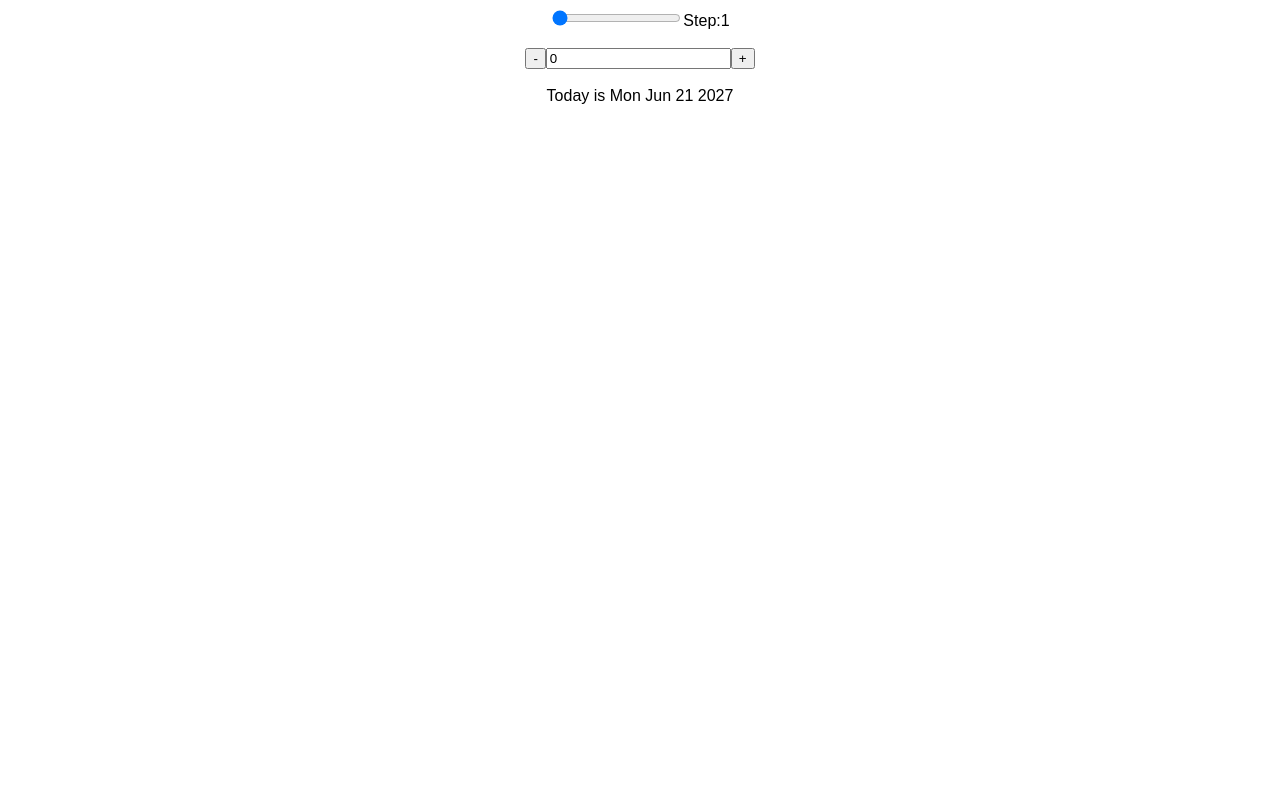
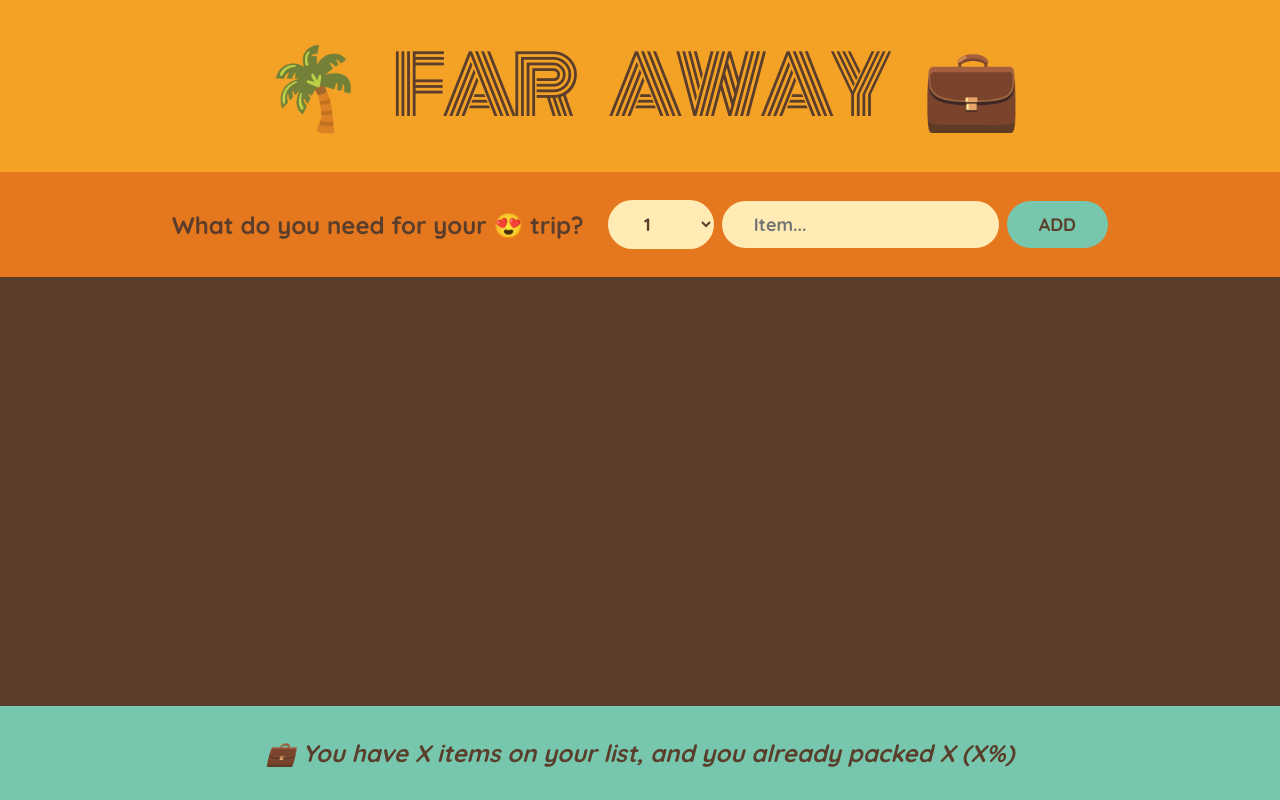
Before and after one commit to kiethohoai/travel-list, a React (Create React App) app: page / in a window 1280 px wide. Built offline with nearby package versions, Linux system fonts and the light colour scheme.

Commit message:
Thinking About State and Lifting State Up

```diff
--- a/src/App.js
+++ b/src/App.js
@@ -1,103 +1,111 @@
 import { useState } from "react";
-import FlashCards from "./FlashCards";
-import Counter from "./Counter";
+// import FlashCards from "./FlashCards";
+// import Counter from "./Counter";
 
 // #TRAVEL LIST
-// const initialItems = [
-//   { id: 1, description: "Passports", quantity: 2, packed: false },
-//   { id: 2, description: "Socks", quantity: 12, packed: true },
-//   { id: 3, description: "Chager", quantity: 1, packed: false },
-// ];
+const initialItems = [
+  { id: 1, description: "Passports", quantity: 2, packed: false },
+  { id: 2, description: "Socks", quantity: 12, packed: false },
+  { id: 3, description: "Chager", quantity: 1, packed: false },
+];
 
-// // App
-// export default function App() {
-//   return (
-//     <div className="app">
-//       <Logo />
-//       <Form />
-//       <PackingList />
-//       <Stats />
-//     </div>
-//   );
-// }
+// App
+export default function App() {
+  const [items, setItems] = useState([]);
 
-// // Logo
-// function Logo() {
-//   return <h1>🌴 Far Away 💼</h1>;
-// }
+  function handleAddItems(newItem) {
+    setItems((items) => [...items, newItem]);
+  }
 
-// // Form
-// function Form() {
-//   const [description, setDescription] = useState("");
-//   const [quantity, setQuantity] = useState(1);
+  return (
+    <div className="app">
+      <Logo />
+      <Form handleAddItems={handleAddItems} />
+      <PackingList items={items} />
+      <Stats />
+    </div>
+  );
+}
 
-//   function handleSubmit(e) {
-//     e.preventDefault();
+// Logo
+function Logo() {
+  return <h1>🌴 Far Away 💼</h1>;
+}
 
-//     if (!description) return;
+// Form
+function Form({ handleAddItems }) {
+  const [description, setDescription] = useState("");
+  const [quantity, setQuantity] = useState(1);
 
-//     const newItem = { description, quantity, packed: false, id: Date.now() };
-//     console.log("🚀CHECK  newItem =", newItem);
-//     setDescription("");
-//     setQuantity(1);
-//   }
+  function handleSubmit(e) {
+    e.preventDefault();
 
-//   return (
-//     <form className="add-form" onSubmit={handleSubmit}>
-//       <h3>What do you need for your 😍 trip?</h3>
-//       <select value={quantity} onChange={(e) => setQuantity(+e.target.value)}>
-//         {Array.from({ length: 20 }, (_, i) => i + 1).map((num) => {
-//           return (
-//             <option value={num} key={num}>
-//               {num}
-//             </option>
-//           );
-//         })}
-//       </select>
-//       <input
-//         type="text"
-//         placeholder="Item..."
-//         value={description}
-//         onChange={(e) => setDescription(e.target.value)}
-//       />
-//       <button>Add</button>
-//     </form>
-//   );
-// }
+    if (!description) return;
 
-// // PackingList
-// function PackingList() {
-//   return (
-//     <div className="list">
-//       <ul>
-//         {initialItems.map((item) => {
-//           return <Item item={item} key={item.id} />;
-//         })}
-//       </ul>
-//     </div>
-//   );
-// }
+    const newItem = { description, quantity, packed: false, id: Date.now() };
+    handleAddItems(newItem);
+    setDescription("");
+    setQuantity(1);
+  }
 
-// // Item
-// function Item({ item }) {
-//   return (
-//     <li>
-//       <span style={item.packed ? { textDecoration: "line-through" } : {}}>
-//         {item.quantity} {item.description}
-//       </span>
-//       <button>❌</button>
-//     </li>
-//   );
-// }
+  return (
+    <form className="add-form" onSubmit={handleSubmit}>
+      <h3>What do you need for your 😍 trip?</h3>
+      <select value={quantity} onChange={(e) => setQuantity(+e.target.value)}>
+        {Array.from({ length: 20 }, (_, i) => i + 1).map((num) => {
+          return (
+            <option value={num} key={num}>
+              {num}
+            </option>
+          );
+        })}
+      </select>
+      <input
+        type="text"
+        placeholder="Item..."
+        value={description}
+        onChange={(e) => setDescription(e.target.value)}
+      />
+      <button>Add</button>
+    </form>
+  );
+}
 
-// // Stats
-// function Stats() {
-//   return (
-//     <footer className="stats">
-//       <em>💼 You have X items on your list, and you already packed X (X%)</em>
-//     </footer>
-//   );
-// }
+// PackingList
+function PackingList({ items }) {
+  return (
+    <div className="list">
+      <ul>
+        {items &&
+          items.length > 0 &&
+          items.map((item) => {
+            return <Item item={item} key={item.id} />;
+          })}
+      </ul>
+    </div>
+  );
+}
+
+// Item
+function Item({ item }) {
+  return (
+    <li>
+      <span style={item.packed ? { textDecoration: "line-through" } : {}}>
+        {item.quantity} {item.description}
+      </span>
+      <button>❌</button>
+    </li>
+  );
+}
+
+// Stats
+function Stats() {
+  return (
+    <footer className="stats">
+      <em>💼 You have X items on your list, and you already packed X (X%)</em>
+    </footer>
+  );
+}
 
 // FLASHCARD
 // export default function App() {
@@ -109,10 +117,10 @@
 // }
 
 // COUNTER
-export default function App() {
-  return (
-    <div className="App">
-      <Counter />
-    </div>
-  );
-}
+// export default function App() {
+//   return (
+//     <div className="App">
+//       <Counter />
+//     </div>
+//   );
+// }
--- a/src/index.css
+++ b/src/index.css
@@ -1,4 +1,4 @@
-/* @import url("https://fonts.googleapis.com/css2?family=Monoton&family=Quicksand:wght@500;700&display=swap");
+@import url("https://fonts.googleapis.com/css2?family=Monoton&family=Quicksand:wght@500;700&display=swap");
 
 * {
   margin: 0;
@@ -94,7 +94,7 @@
 .list ul {
   list-style: none;
   width: 80%;
-        overflow: scroll;
+  overflow: hidden;
 
   display: grid;
   grid-template-columns: repeat(auto-fit, minmax(250px, 1fr));
@@ -129,7 +129,7 @@
   text-align: center;
   font-weight: 700;
   padding: 3.2rem 0;
-    } */
+}
 
 /* CSS FLASHCARD */
 /* * {
@@ -168,7 +168,7 @@
 } */
 
 /* CSS COUTER */
-.App {
+/* .App {
   font-family: sans-serif;
   text-align: center;
-}
+} */
```
Also changed, not shown: 1 other file (tests, documents, lock files or other folders). Lines whose indentation alone changed are shown as unchanged.
